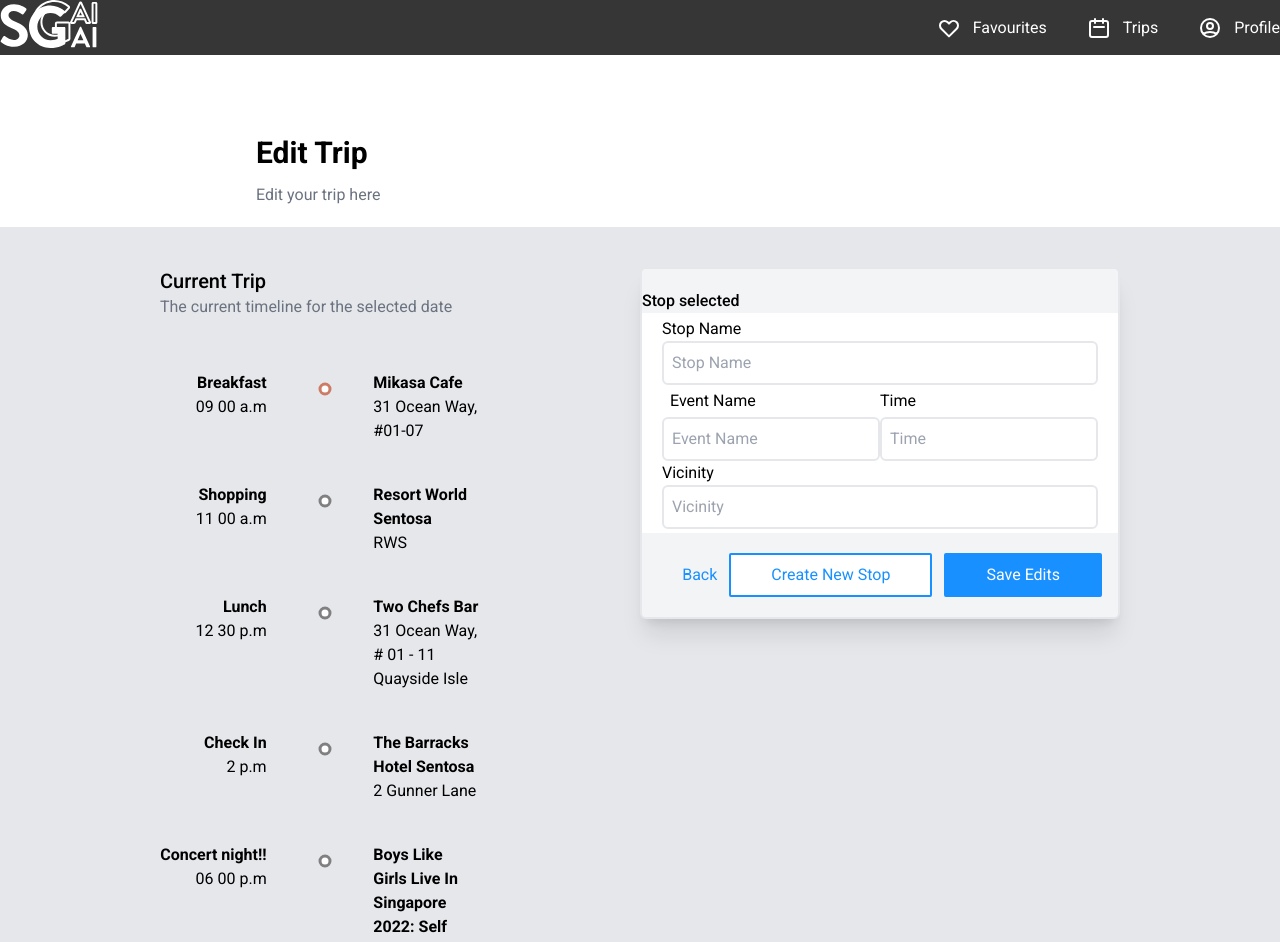
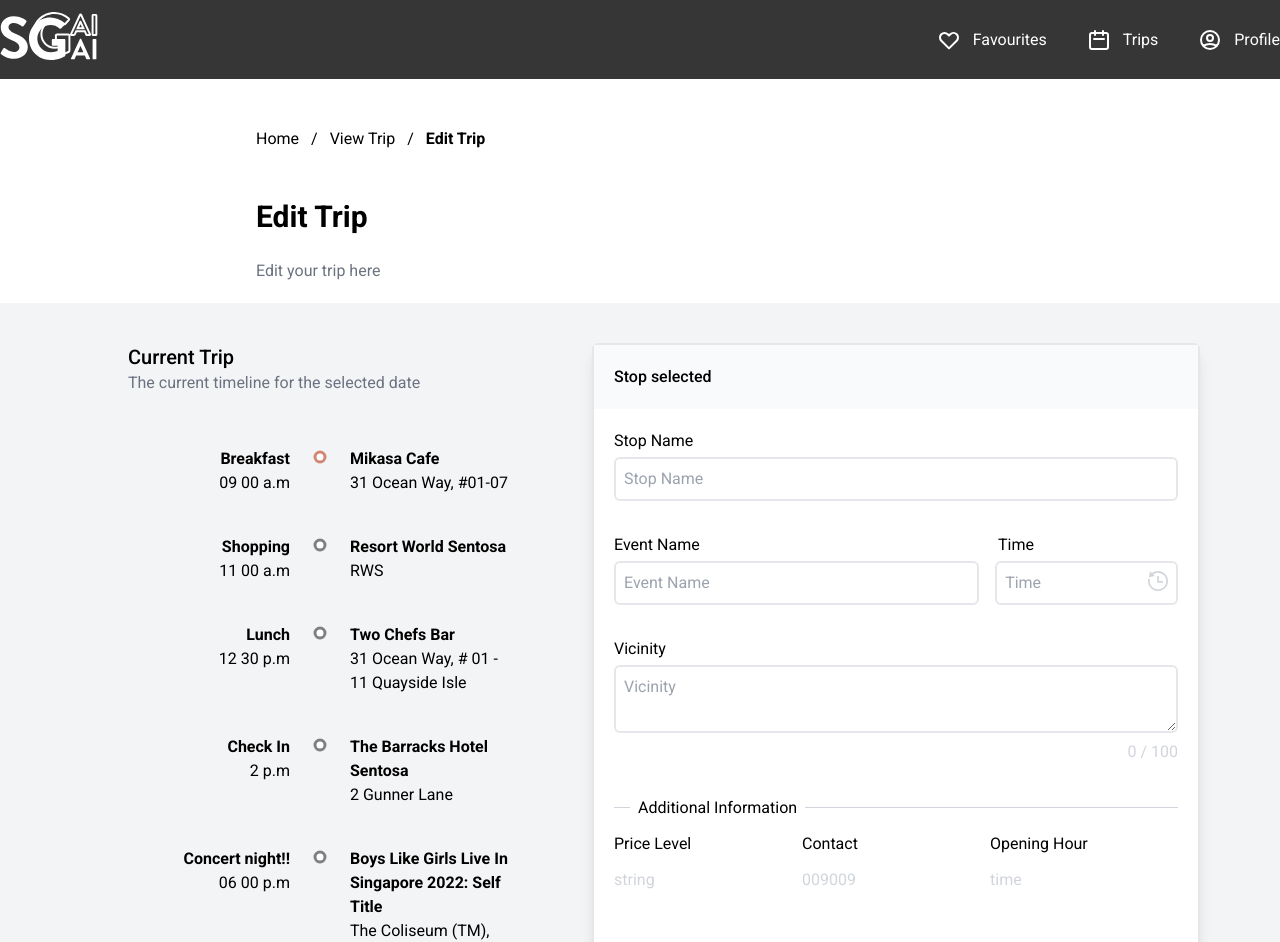
Before and after one commit to JustBrandonLim/sggaigai-ict2103, a Next.js app: page /editTrip in a window 1280 px wide. Shown: the top 942 px of the page. Built offline with nearby package versions, Linux system fonts and the light colour scheme.

Commit message:
trip page edit

```diff
--- a/components/NavBar.js
+++ b/components/NavBar.js
@@ -12,7 +12,7 @@
         props.view == "trip" ? "bg-sgg-black" : props.view == "eat" ? "bg-sgg-orange" : props.view == "do" ? "bg-sgg-yellow" : "bg-sgg-green"
       } transition-colors hover:duration-300`}
     >
-      <div className="container flex items-center justify-between px-5 py-3 text-white md:p-0">
+      <div className="container flex items-center justify-between px-5 py-3 text-white md:px-0">
         <Link href="/app">
           <a>
             <Image src={SGGaiGaiColoured} alt="SGGaiGai's Logo" />
--- /dev/null
+++ b/components/PageHeader.js
@@ -0,0 +1,20 @@
+import Link from "next/link";
+
+export default function PageHeader({ breadCrumbItems, header, description, children }) {
+    return (
+        <div className="w-full flex flex-col items-start justify-start gap-6 px-64 pt-12 pb-5">
+            <div className="flex gap-3 pb-6">
+                {breadCrumbItems.map((item, i, arr) =>
+                    <>
+                        <div className={arr.length - 1 === i && 'font-bold'}>{item}</div>
+                        {/* if not last item */}
+                        {arr.length - 1 !== i && <span>/</span>}
+                    </>
+                )}
+            </div>
+            <h2 className="text-3xl font-semibold">{header}</h2>
+            <p className="text-sm text-gray-500 md:text-base">{description}</p>
+            {children}
+        </div>
+    )
+}
--- a/components/TripCard.js
+++ b/components/TripCard.js
@@ -41,15 +41,16 @@
       }
     if (props.loading)
       return (
-        <div className="grid grid-flow-row grid-cols-3 py-5 hover:cursor-pointer" onClick={() => setActiveNode(props.id)}>
+        // removed grid-cols-3
+        <div className="trip-grid-wrapper grid grid-flow-row py-5 hover:cursor-pointer" onClick={() => setActiveNode(props.id)}>
             <div className="flex-row text-right whitespace-nowrap">
                 <p className="font-bold font-xl">{props.tripData[0].stopName}</p>
                 <p className="font-md">{props.tripData[0].time}</p>
             </div>
-                <div className="block mx-auto">
+                <div>
                     <svg className={`${
                             props.id == activeNode ? "animate-pulse" : ""
-                          } items-center my-2 ml-2`} height="20" width="100">
+                          } timeline-circle`} height="20" width="60">
                         <circle cx="50" cy="10" r="5" stroke=
                         {`${
                             props.view == "edit" ? activeColor : strokeColor
--- a/pages/createTrip.js
+++ b/pages/createTrip.js
@@ -36,7 +36,7 @@
               </div>
           </div>
 
-            <div className="flex flex-col items-center justify-start gap-3 px-40 py-10 bg-gray-200">
+            <div className="flex flex-col items-center justify-start gap-3 px-40 py-10 bg-gray-100">
               <div className="max-w-2xl gap-3">
                 {false ? tripData.trip : [...Array(tripData.length)].map((e, i) => <Card tripData={tripData[i]} id={i} key={i} loading={true} />)}
               </div>
--- a/pages/editTrip.js
+++ b/pages/editTrip.js
@@ -2,18 +2,20 @@
 import Layout from "../layouts/Layout";
 import Card from "../components/TripCard";
 import Link from "next/link";
+import PageHeader from "../components/PageHeader";
 
 export default function EditTrip() {
   const [tripData, setTripData] = useState(
     [
-        [{stopName: "Breakfast", time: "09 00 a.m", action: "eat", eventName: "Mikasa Cafe", vicinity: "31 Ocean Way, #01-07"}],
-        [{stopName: "Shopping", time: "11 00 a.m", action: "do", eventName: "Resort World Sentosa", vicinity: "RWS"}],
-        [{stopName: "Lunch", time: "12 30 p.m", action: "eat", eventName: "Two Chefs Bar", vicinity: "31 Ocean Way, # 01 - 11 Quayside Isle"}],
-        [{stopName: "Check In", time: "2 p.m", action: "stay", eventName: "The Barracks Hotel Sentosa", vicinity: "2 Gunner Lane"}],
-        [{stopName: "Concert night!!", time: "06 00 p.m", action: "do", eventName: "Boys Like Girls Live In Singapore 2022: Self Title", vicinity: "The Coliseum (TM), Hard Rock Hotel Singapore, Resorts World (TM) Sentosa * Singapore"}],
-        [{stopName: "Dinner", time: "09 00 p.m", action: "eat", eventName: "Wing Choi", vicinity: "8 Sentosa Gateway"}]
+      [{ stopName: "Breakfast", time: "09 00 a.m", action: "eat", eventName: "Mikasa Cafe", vicinity: "31 Ocean Way, #01-07" }],
+      [{ stopName: "Shopping", time: "11 00 a.m", action: "do", eventName: "Resort World Sentosa", vicinity: "RWS" }],
+      [{ stopName: "Lunch", time: "12 30 p.m", action: "eat", eventName: "Two Chefs Bar", vicinity: "31 Ocean Way, # 01 - 11 Quayside Isle" }],
+      [{ stopName: "Check In", time: "2 p.m", action: "stay", eventName: "The Barracks Hotel Sentosa", vicinity: "2 Gunner Lane" }],
+      [{ stopName: "Concert night!!", time: "06 00 p.m", action: "do", eventName: "Boys Like Girls Live In Singapore 2022: Self Title", vicinity: "The Coliseum (TM), Hard Rock Hotel Singapore, Resorts World (TM) Sentosa * Singapore" }],
+      [{ stopName: "Dinner", time: "09 00 p.m", action: "eat", eventName: "Wing Choi", vicinity: "8 Sentosa Gateway" }]
     ]
   ); // sample results from database
+  const [charCount, setCharCount] = useState(0);
 
   useEffect(() => {
 
@@ -21,14 +23,19 @@
 
   return (
     <Layout view={"trip"} loggedIn={true}>
-        <section className="container inline-block bg-white">
-          <div className="container flex flex-col items-start justify-start gap-3 px-64 pt-20 pb-5">
+      <section className="w-full inline-block bg-white">
+        {/* <div className="container flex flex-col items-start justify-start gap-3 px-64 pt-20 pb-5">
               <h2 className="text-3xl font-semibold">Edit Trip</h2>
               <p className="text-sm text-gray-500 md:text-base">Edit your trip here</p>
-          </div>
+          </div> */}
+        <PageHeader
+          breadCrumbItems={['Home', 'View Trip', 'Edit Trip']}
+          header='Edit Trip'
+          description='Edit your trip here'
+        />
 
-          <section className="grid grid-flow-row grid-cols-2">
-            <div className="flex flex-col items-center justify-start gap-3 px-40 py-10 bg-gray-200">
+        <section className="edit-trip-grid-wrapper grid grid-flow-row bg-gray-100">
+          <div className="flex flex-col items-center justify-start gap-3 pl-32 py-10">
             <div className="container flex flex-col items-start justify-start pb-5">
               <h3 className="text-xl font-medium">Current Trip</h3>
               <p className="text-sm text-gray-500 md:text-base">The current timeline for the selected date</p>
@@ -37,24 +44,56 @@
               {false ? tripData.trip : [...Array(tripData.length)].map((e, i) => <Card view={"edit"} tripData={tripData[i]} id={i} key={i} loading={true} />)}
             </div>
           </div>
-                <div className="gap-3 px-40 py-10 pl-0 bg-gray-200">
-                    <form className="justify-center min-w-full py-5 text-justify bg-gray-100 border-2 rounded-md shadow-xl bs-gray-150">
+          <div className="py-10 px-20">
+            <form className="flex flex-col justify-center min-w-full h-full text-justify border-2 rounded-md shadow-lg bs-gray-150 bg-white">
+              <div className="p-5 bg-gray-50">
                 <h3 className="font-medium">Stop selected</h3>
-                        <div className="grid grid-flow-row grid-cols-1 px-5 py-1 bg-white">
-                          <h4>Stop Name</h4>
-                          <input type="text" placeholder="Stop Name" className="p-2 border-2 rounded-md focus:outline-sgg-blue" required />
-                            <div className="grid grid-flow-row grid-cols-2 px-2 py-1">
-                              <h4>Event Name</h4>
-                              <h4>Time</h4>
               </div>
-                            <div className="flex flex-col items-center justify-between gap-0 md:flex-row md:gap-0">
-                              <input type="text" placeholder="Event Name" className="w-1/2 p-2 border-2 rounded-md focus:outline-sgg-blue" required />
-                              <input type="text" placeholder="Time" className="w-1/2 p-2 border-2 rounded-md focus:outline-sgg-blue" required />
+              <div className="flex-grow px-5 py-1">
+                <div className="input-group py-4">
+                  <h4 className="pb-1">Stop Name</h4>
+                  <input type="text" placeholder="Stop Name" className="w-full p-2 border-2 rounded-md focus:outline-sgg-blue" required />
                 </div>
-                            <h4>Vicinity</h4>
-                            <input type="text" placeholder="Vicinity" className="p-2 border-2 rounded-md focus:outline-sgg-blue" required />
+                {/* <div className="grid grid-flow-row grid-cols-2 py-1"> */}
+                <div className="input-group py-4">
+                  <div className="flex flex-row pb-1">
+                    <h4 className="w-2/3">Event Name</h4>
+                    <h4 className="w-1/3 pl-2">Time</h4>
                   </div>
-                        <div className="flex flex-col items-center justify-end gap-0 px-4 pt-5 pb-0 md:flex-row md:gap-3">
+                  {/* <div className="flex flex-col items-center justify-between gap-0 md:flex-row md:gap-0"> */}
+                  <div className="flex flex-row gap-4 ">
+                    <input type="text" placeholder="Event Name" className="w-2/3 p-2 border-2 rounded-md focus:outline-sgg-blue" required />
+                    <div className="input-group w-1/3 p-2 border-2 rounded-md flex">
+                    <input type="text" placeholder="Time" className="w-full focus:outline-sgg-blue" required />
+                    <span>
+                      <svg fill="rgb(209, 213, 219)" xmlns="http://www.w3.org/2000/svg" width="20" height="20" viewBox="0 0 24 24"><path d="M24 12c0 6.627-5.373 12-12 12s-12-5.373-12-12c0-.808.083-1.596.234-2.359h2.076c-.188.759-.31 1.543-.31 2.359 0 5.514 4.486 10 10 10s10-4.486 10-10-4.486-10-10-10c-2.234 0-4.292.744-5.957 1.989l2.049 2.049-7.012 1.354 1.354-7.013 2.183 2.183c2.036-1.598 4.594-2.562 7.383-2.562 6.627 0 12 5.373 12 12zm-13-6v8h7v-2h-5v-6h-2z" /></svg>
+                    </span>
+                    </div>
+                  </div>
+                </div>
+                <div className="input-group py-4">
+                  <h4 className="pb-1">Vicinity</h4>
+                  {/* <input type="text" placeholder="Vicinity" className="w-full p-2 border-2 rounded-md focus:outline-sgg-blue" required /> */}
+                  <textarea placeholder="Vicinity" maxlength="100" onChange={e => setCharCount(e.target.value.length)} className="w-full p-2 border-2 rounded-md focus:outline-sgg-blue" required />
+                  <div className="text-right text-gray-300">{charCount} / 100</div>
+                </div>
+                <div className="input-group py-4">
+                  <div className="border-b border-gray-300 h-3 w-full">
+                    <div className="px-2 ml-4 w-fit bg-white">Additional Information</div>
+                  </div>
+                  <div className="flex flex-row pt-6 pb-3">
+                    <div className="w-full">Price Level</div>
+                    <div className="w-full">Contact</div>
+                    <div className="w-full">Opening Hour</div>
+                  </div>
+                  <div className="flex flex-row text-gray-300">
+                    <div className="w-full">string</div>
+                    <div className="w-full">009009</div>
+                    <div className="w-full">time</div>
+                  </div>
+                </div>
+              </div>
+              <div className="flex flex-col items-center justify-end gap-0 px-5 py-5 bg-gray-50 md:flex-row md:gap-3">
                 <a href="/trip" className="text-sgg-blue hover:text-sgg-blue/80 hover:cursor-pointer">
                   Back
                 </a>
--- a/pages/trip.js
+++ b/pages/trip.js
@@ -2,16 +2,17 @@
 import Layout from "../layouts/Layout";
 import Card from "../components/TripCard";
 import Link from "next/link";
+import PageHeader from "../components/PageHeader";
 
 export default function CreateTrip() {
   const [tripData, setTripData] = useState(
     [
-      [{stopName: "Breakfast", time: "09 00 a.m", action: "eat", eventName: "Mikasa Cafe", vicinity: "31 Ocean Way, #01-07"}],
-      [{stopName: "Shopping", time: "11 00 a.m", action: "do", eventName: "Resort World Sentosa", vicinity: "RWS"}],
-      [{stopName: "Lunch", time: "12 30 p.m", action: "eat", eventName: "Two Chefs Bar", vicinity: "31 Ocean Way, # 01 - 11 Quayside Isle"}],
-      [{stopName: "Check In", time: "2 p.m", action: "stay", eventName: "The Barracks Hotel Sentosa", vicinity: "2 Gunner Lane"}],
-      [{stopName: "Concert night!!", time: "06 00 p.m", action: "do", eventName: "Boys Like Girls Live In Singapore 2022: Self Title", vicinity: "The Coliseum (TM), Hard Rock Hotel Singapore, Resorts World (TM) Sentosa * Singapore"}],
-      [{stopName: "Dinner", time: "09 00 p.m", action: "eat", eventName: "Wing Choi", vicinity: "8 Sentosa Gateway"}]
+      [{ stopName: "Breakfast", time: "09 00 a.m", action: "eat", eventName: "Mikasa Cafe", vicinity: "31 Ocean Way, #01-07" }],
+      [{ stopName: "Shopping", time: "11 00 a.m", action: "do", eventName: "Resort World Sentosa", vicinity: "RWS" }],
+      [{ stopName: "Lunch", time: "12 30 p.m", action: "eat", eventName: "Two Chefs Bar", vicinity: "31 Ocean Way, # 01 - 11 Quayside Isle" }],
+      [{ stopName: "Check In", time: "2 p.m", action: "stay", eventName: "The Barracks Hotel Sentosa", vicinity: "2 Gunner Lane" }],
+      [{ stopName: "Concert night!!", time: "06 00 p.m", action: "do", eventName: "Boys Like Girls Live In Singapore 2022: Self Title", vicinity: "The Coliseum (TM), Hard Rock Hotel Singapore, Resorts World (TM) Sentosa * Singapore" }],
+      [{ stopName: "Dinner", time: "09 00 p.m", action: "eat", eventName: "Wing Choi", vicinity: "8 Sentosa Gateway" }]
     ]
   ); // sample results from database
   useEffect(() => {
@@ -25,18 +26,21 @@
 
   return (
     <Layout view={"trip"} loggedIn={true}>
-        <section className="container inline-block bg-white">
-          <div className="container flex flex-col items-start justify-start gap-3 px-64 pt-20 pb-5">
-              <h2 className="text-3xl font-semibold">Your Trip</h2>
-              <p className="text-sm text-gray-500 md:text-base">View your planned trips here</p>
+
+      <section className="w-full inline-block bg-white">
+        <PageHeader
+          breadCrumbItems={['Home', 'View Trip']}
+          header='Your Trip'
+          description='View your planned trips here'
+        >
           <div className="flex flex-row">
             <span className="mr-1 text-red-500">*</span>
             <p className="mr-2 text-xs md:text-base">Select a date to view the trips :</p>
-                  <input className="border-2 rounded-sm" type="date" value="2022-01-01" min="2022-01-01" max="2022-12-31"/>
+            <input className="border-2 rounded-sm" type="date" value="2022-01-01" min="2022-01-01" max="2022-12-31" />
           </div>
-          </div>
+        </PageHeader>
 
-            <div className="flex flex-col items-center justify-start gap-3 px-40 py-10 bg-gray-200">
+        <div className="flex flex-col items-center justify-start gap-3 px-40 py-10 bg-gray-100">
           <div className="max-w-2xl gap-3">
             {false ? tripData.trip : [...Array(tripData.length)].map((e, i) => <Card tripData={tripData[i]} id={i} key={i} loading={true} />)}
           </div>
--- a/styles/globals.css
+++ b/styles/globals.css
@@ -3,3 +3,15 @@
 @tailwind base;
 @tailwind components;
 @tailwind utilities;
+
+.trip-grid-wrapper {
+    grid-template-columns: 1fr 60px 1fr;
+}
+
+.timeline-circle {
+    transform: translateX(-20px);
+}
+
+.edit-trip-grid-wrapper {
+    grid-template-columns: auto 60%;
+}
```
Lines whose indentation alone changed are shown as unchanged.
